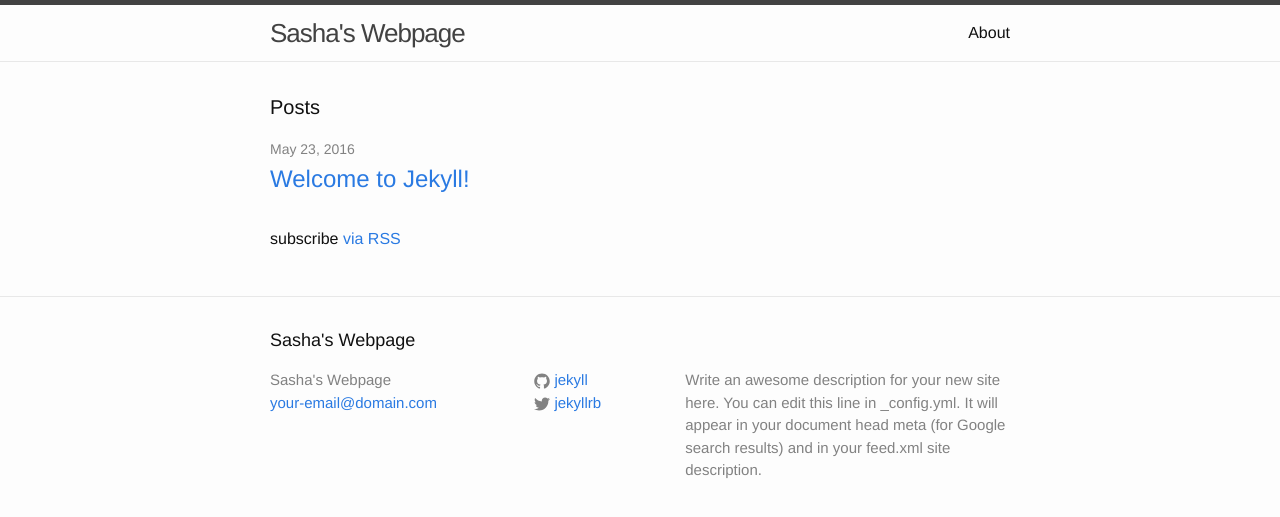
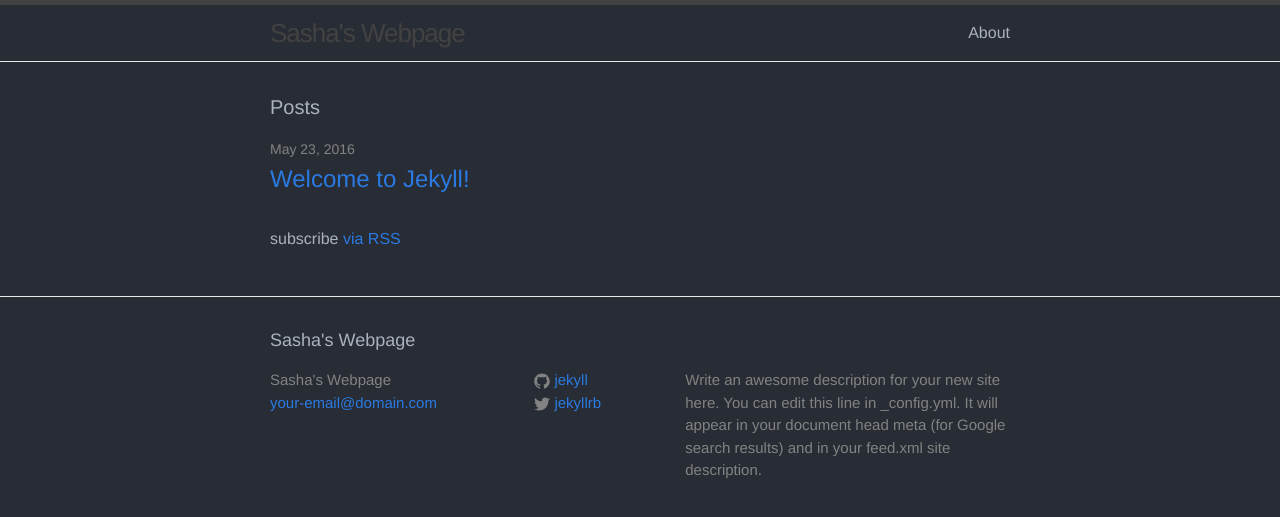
Before and after one commit to AP6YC/AP6YC.github.io_deprecated, a Jekyll site: the page built from index.html, in a window 1280 px wide. Shown: the top 517 px of the page. Built offline with Jekyll 4.4.1, drawn with Linux system fonts in a browser that asks for light colours.

Commit message:
Change background and text colors

```diff
--- a/css/main.scss
+++ b/css/main.scss
@@ -14,8 +14,8 @@ $base-line-height: 1.5;
 
 $spacing-unit:     30px;
 
-$text-color:       #111;
-$background-color: #fdfdfd;
+$text-color:       #abb2bf;
+$background-color: #282c34;
 $brand-color:      #2a7ae2;
 
 $grey-color:       #828282;
```
